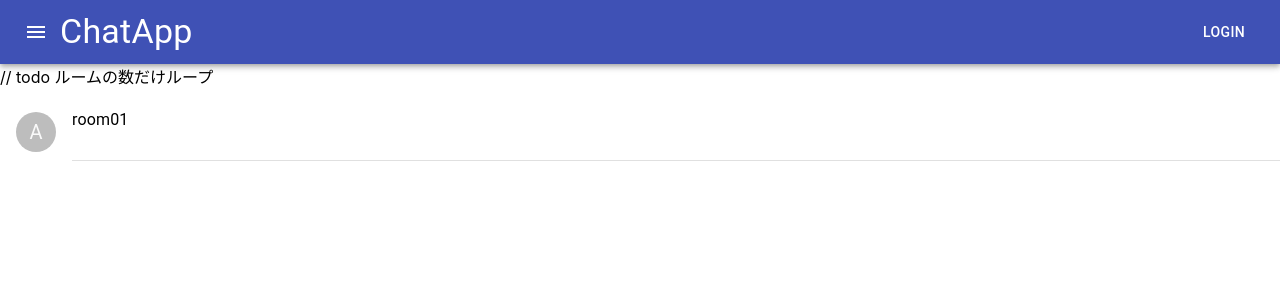
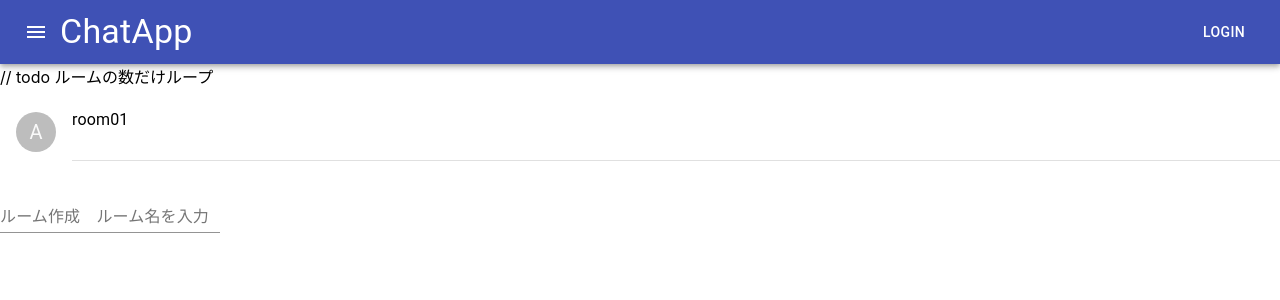
Before and after one commit to masaki987654321/chat-app, a React (Create React App) app in the folder front/app/: page / in a window 1280 px wide. Shown: the top 300 px of the page. Built offline with nearby package versions, Linux system fonts and the light colour scheme.

Commit message:
front
TextInputコンポーネントの作成

```diff
--- a/front/app/src/App.tsx
+++ b/front/app/src/App.tsx
@@ -4,14 +4,19 @@ import './App.css';
 
 import Header from './components/Header';
 import RoomList from './components/RoomList';
+import TextInput from './components/TextInput';
 
 class App extends Component {
 	render() {
 		return (
 			<React.Fragment>
 				<Header />
+
 				// todo ルームの数だけループ
 				<RoomList />
+
+				<TextInput />
+
 			</React.Fragment>
 		);
 	}
--- /dev/null
+++ b/front/app/src/components/TextInput.tsx
@@ -0,0 +1,25 @@
+import React, {Component} from 'react';
+
+import TextField from '@material-ui/core/TextField';
+// import '../styles/TextInput.css';
+
+class TextInput extends Component {
+    render () {
+        return (
+            <React.Fragment>
+                <form className="wrap" noValidate autoComplete="off">
+                    <TextField
+                        id="standard-text"
+                        label="ルーム作成　ルーム名を入力"
+                        className="text"
+                        margin="normal"
+                        // value={this.props.value}
+                        // onChange={e => this.props.onChange(e.target.value)}
+                    />
+                </form>
+            </React.Fragment>
+        )
+    }
+}
+
+export default TextInput;
```
